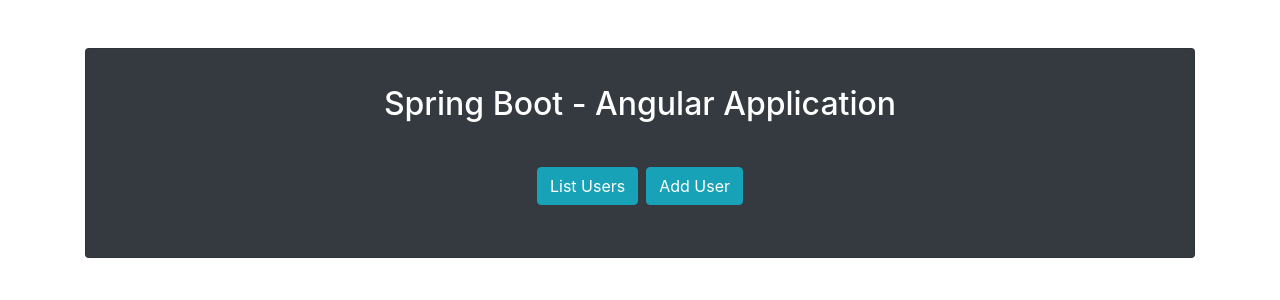
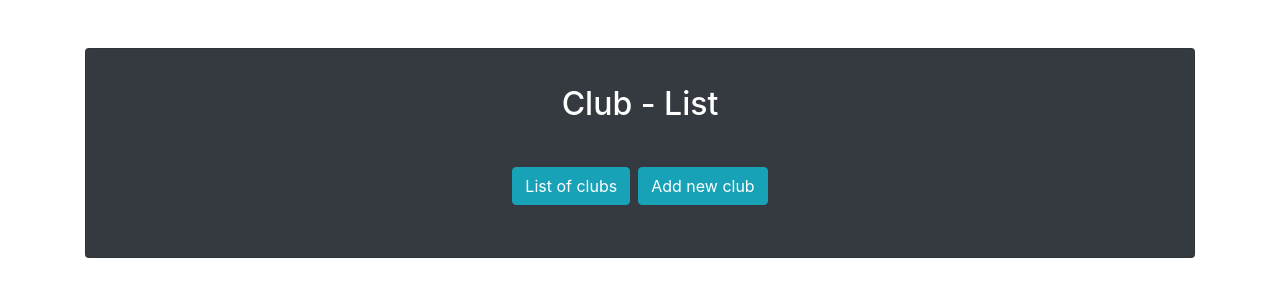
Before and after one commit to nimblegeek/clublist, an Angular app in the folder src/main/js/application/angularclient/: page / in a window 1280 px wide. Shown: the top 300 px of the page. Built offline with nearby package versions, Linux system fonts and the light colour scheme.

Commit message:
Minor updates naming components.

```diff
--- a/src/main/js/application/angularclient/src/app/app.component.html
+++ b/src/main/js/application/angularclient/src/app/app.component.html
@@ -6,10 +6,10 @@
           <h2 class="card-title text-center text-white py-3">{{ title }}</h2>
           <ul class="text-center list-inline py-3">
             <li class="list-inline-item">
-              <a routerLink="/users" class="btn btn-info">List Users</a>
+              <a routerLink="/users" class="btn btn-info">List of clubs</a>
             </li>
             <li class="list-inline-item">
-              <a routerLink="/adduser" class="btn btn-info">Add User</a>
+              <a routerLink="/adduser" class="btn btn-info">Add new club</a>
             </li>
           </ul>
         </div>
--- a/src/main/js/application/angularclient/src/app/app.component.ts
+++ b/src/main/js/application/angularclient/src/app/app.component.ts
@@ -10,6 +10,6 @@
   title: string;
 
   constructor() {
-    this.title = 'Spring Boot - Angular Application';
+    this.title = 'Club - List';
   }
 }
```
